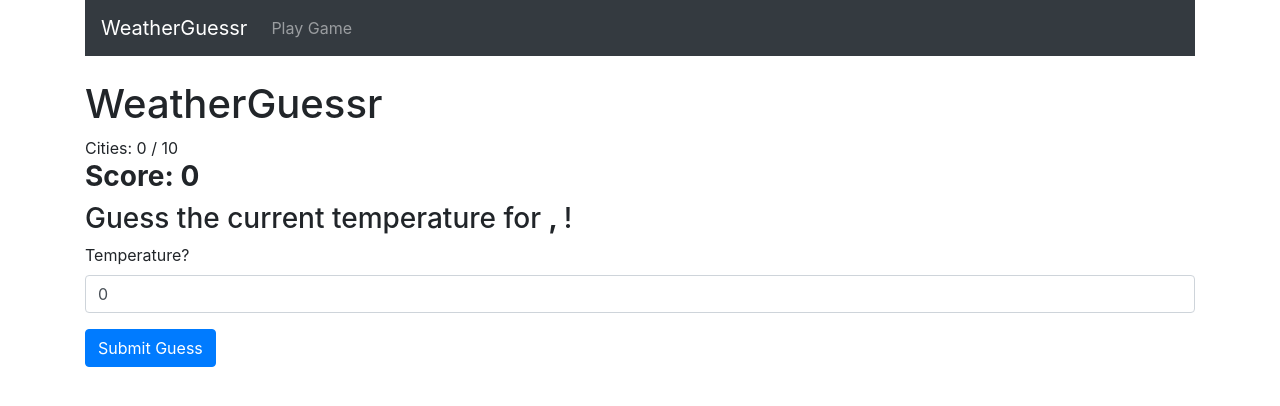
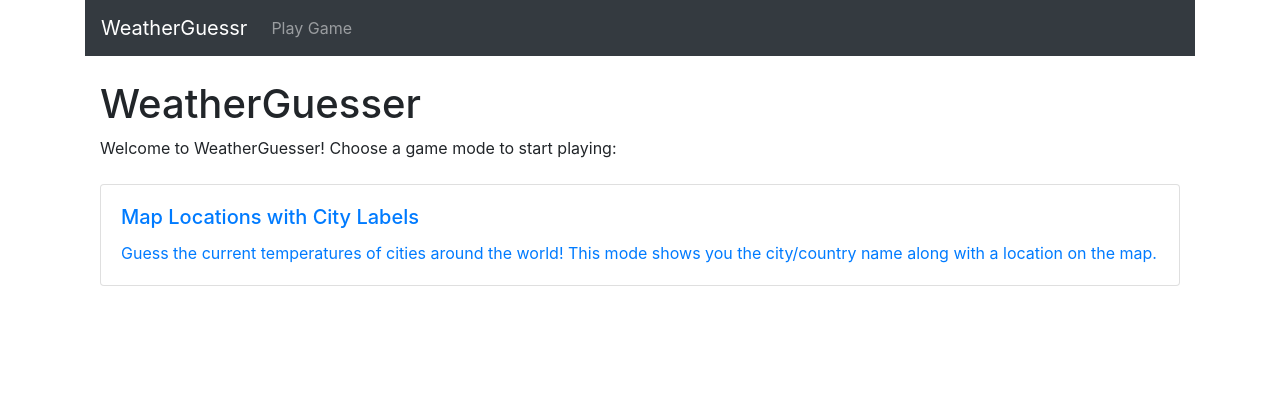
Before and after one commit to is4ac/weatherguesser, a React (Create React App) app: page / in a window 1280 px wide. Shown: the top 406 px of the page. Built offline with nearby package versions, Linux system fonts and the light colour scheme; no server answers.

Commit message:
Update App.jsx to show main menu.

```diff
--- a/src/App.jsx
+++ b/src/App.jsx
@@ -3,7 +3,8 @@ import { BrowserRouter as Router, Route } from "react-router-dom";
 import "bootstrap/dist/css/bootstrap.min.css";
 
 import Navbar from "./components/navbar.component";
-import TempGame from "./components/temp-game.component";
+import MainMenu from "./components/main-menu.component";
+import TempGuessGame from "./components/temp-guess-game";
 
 function App() {
   return (
@@ -11,7 +12,16 @@ function App() {
           <div className="container">
               <Navbar />
               <br/>
-              <Route path="/" exact component={TempGame} />
+              <Route path="/" exact component={MainMenu} />
+              <Route path="/cities" exact render={(props) => (
+                <TempGuessGame mode="cities" />
+              )} />
+              <Route path="/maps" exact render={(props) => (
+                  <TempGuessGame mode="maps" />
+              )} />
+              <Route path="/citiesandmaps" exact render={(props) => (
+                  <TempGuessGame mode="citiesandmaps" />
+              )} />
           </div>
       </Router>
   );
```
